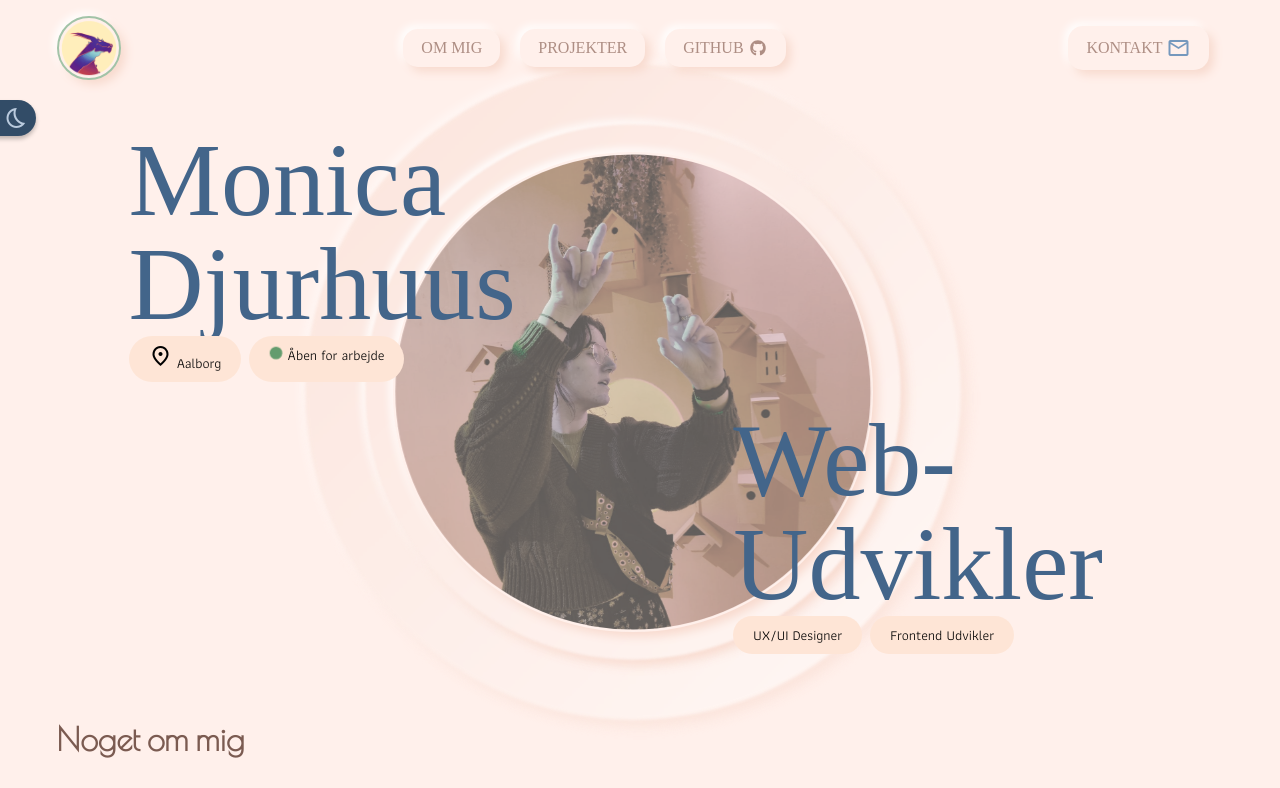
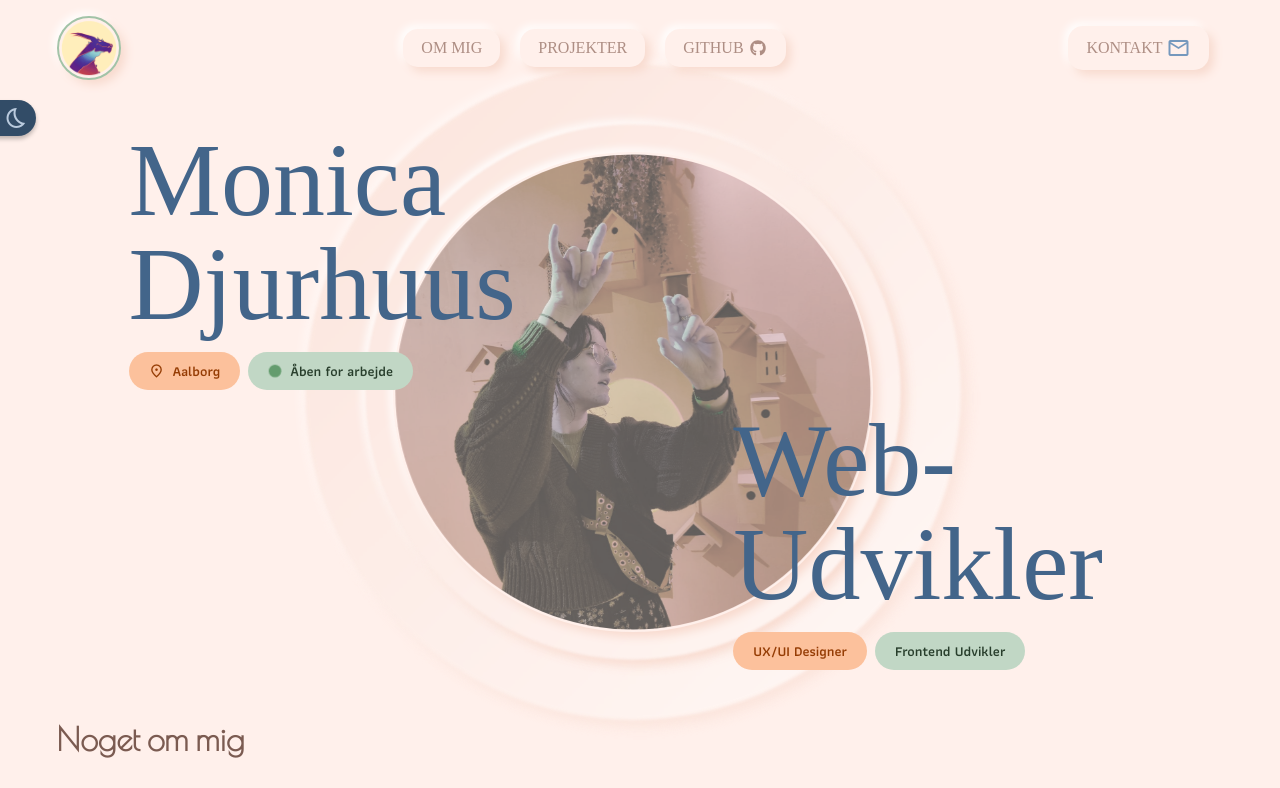
Before and after one commit to WeeWillow/portfolio, a Vue app: page / in a window 1280 px wide. Shown: the top 788 px of the page. Built offline with nearby package versions, Linux system fonts and the light colour scheme; a web font is replaced by a local one.

Commit message:
removed unused setup and code + updated styling

```diff
--- a/src/components/content/LandingHero.vue
+++ b/src/components/content/LandingHero.vue
@@ -1,7 +1,3 @@
-<script setup>
-
-</script>
-
 <template>
   <div class="hero-content">
     <div id="name-container">
@@ -38,11 +34,26 @@
 </template>
 
 <style scoped lang="scss">
-.details-container {
+
+#location, #status {
   display: flex;
-  gap: var(--base-50);
+   align-items: center;
+   gap: var(--base-50);
+   span {
+      font-size: var(--base);
+    }
+  }
 
-  .tag {
+  .details-container {
+    display: flex;
+    gap: var(--base-50);
+
+    margin: var(--base) 0;
+
+    .tag {
+    display: flex;
+    align-items: center;
+    justify-content: center;
     background: var(--primary-base);
     padding: var(--base-50) var(--base-125);
     border-radius: var(--round-general);
@@ -50,12 +61,21 @@
     .tag-txt {
       font-size: var(--base-btn-txt);
       font-family: var(--font-body);
-      font-weight: 400;
+      font-weight: 600;
     }
   }
 }
 
-
+.tag {
+  &:nth-of-type(1) {
+      background: var(--primary-200);
+      color: var(--primary-700);
+    }
+    &:nth-of-type(2) {
+      background: var(--secondary-200);
+      color: var(--secondary-800);
+    }
+}
 
 .hero-content {
   position: relative;
```
